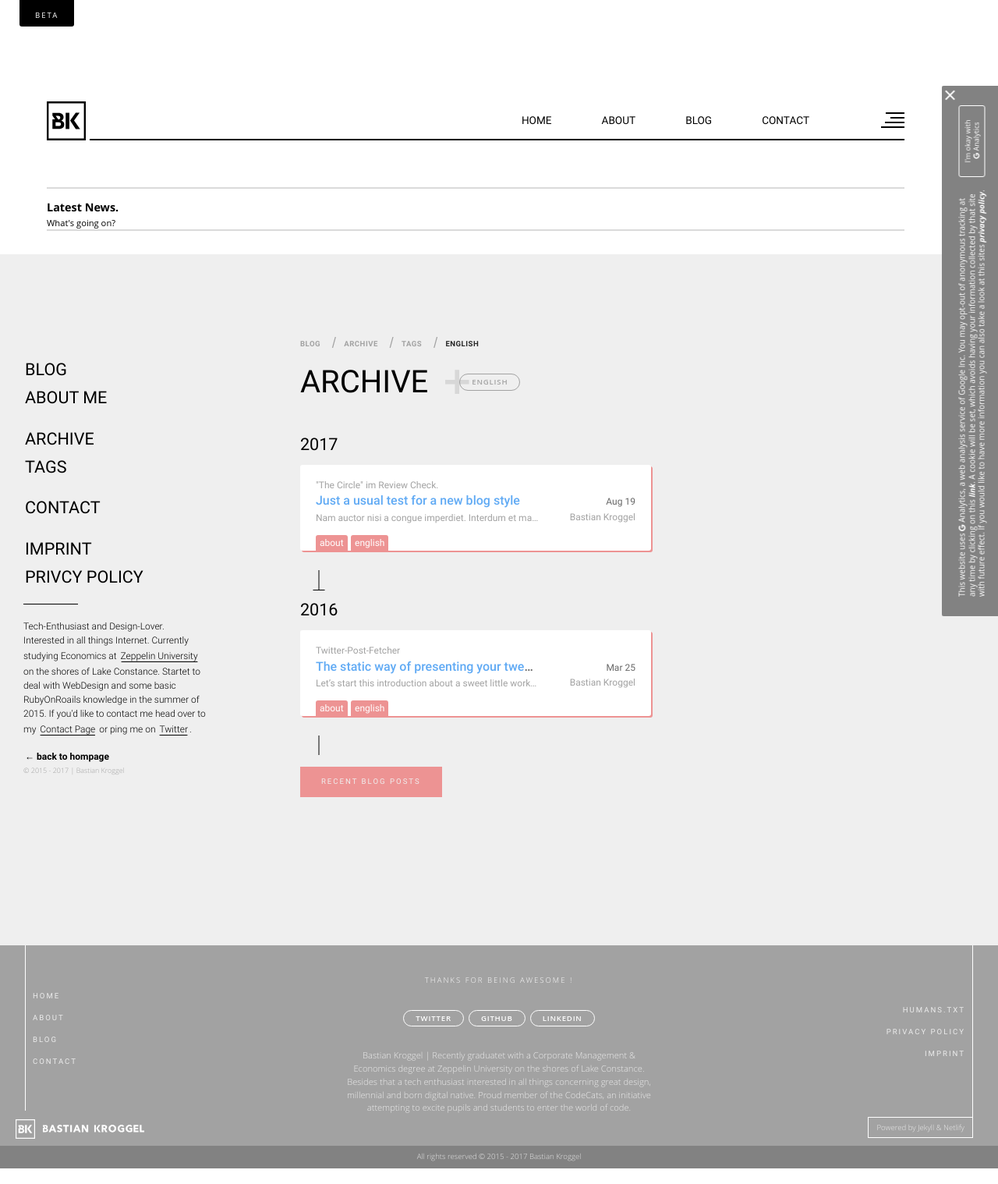
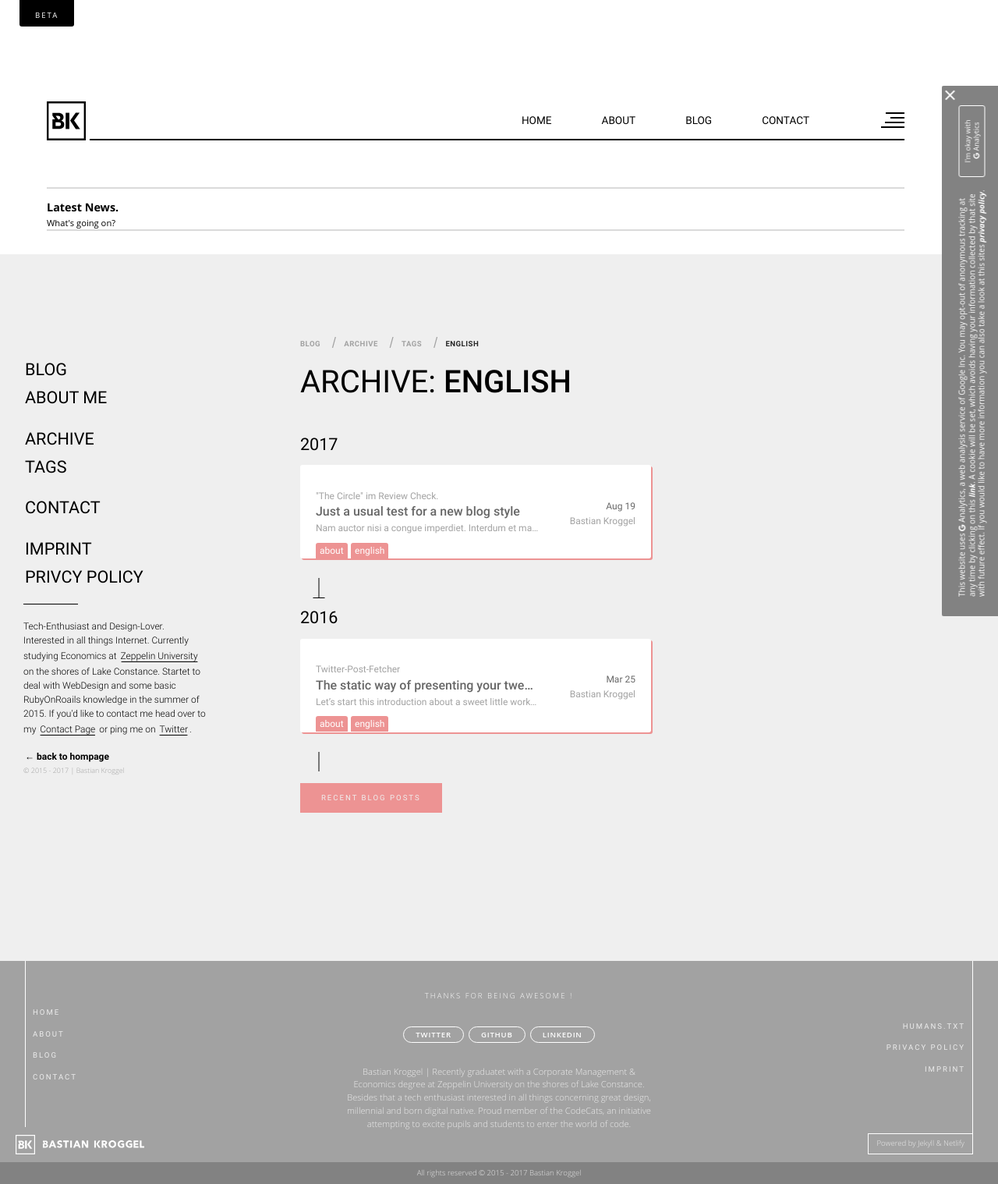
Before and after one commit to bkroggel/luzid, a Jekyll site: the page built from blog/archive/tags/english.html, in a window 1280 px wide. Shown: the whole page at 78% size. Built offline with Jekyll 4.4.1, drawn with Linux system fonts in a browser that asks for light colours; nearby versions of some CDN libraries; some web fonts are replaced; a script that is not in the unit is left out.

Commit message:
restyling archive tag titles, added hight to archive items on medium sized screens

```diff
--- a/_includes/blog/archive/_tag.html
+++ b/_includes/blog/archive/_tag.html
@@ -13,8 +13,8 @@
         </ul>
       </div>
       <div class="bk-blog__section-title">
-        <h1>Archive</h1>
-        <div class="archive_tag"><p>{{ page.title }}</p></div>
+        <h1>Archive:</h1>
+        <div class="tag_title"><h1>{{ page.title }}</h1></div>
       </div>
 
       <section id="archive">
--- a/_sass/_typography.scss
+++ b/_sass/_typography.scss
@@ -328,6 +328,11 @@ a.announcement_link {
   display: inline;
 }
 
+.tag_title h1 {
+  font-weight: 500;
+  margin-left: 10px;
+}
+
 .archive__element p.year {
   font-family: $reading;
   color: $darkest-color;
@@ -384,6 +389,12 @@ a.announcement_link {
   }
   p.content {
     margin-top: 3px;
+  }
+  p.title {
+    @include link-mix($blog-font-color);
+  }
+  p.subtitle {
+    @include link-mix($dark-color);
   }
 }
 
--- a/_sass/blog/_archive.scss
+++ b/_sass/blog/_archive.scss
@@ -85,6 +85,8 @@
     width: calc(50% - 10px);
     margin-right: 10px;
     min-width: 450px;
+    height: 120px;
+    position: relative;
   };
 }
 
@@ -99,6 +101,9 @@
   padding-bottom: 0;
   flex: 1 1 100%;
   overflow: hidden;
+  @include media-query($medium){
+    padding-bottom: 15px;
+  };
 }
 .item__about {
   flex: 0 0 auto;
@@ -113,31 +118,35 @@
     border-top-left-radius: 3px;
     border-top-right-radius: 3px;
   }
+  @include media-query($medium){
+    position: absolute;
+    bottom: 0;
+  };
 }
 
-.archive_tag {
-  display: table-cell;
-  p {
-    display: table;
-    position: relative;
-    border: 1px solid $dark-color;
-    border-radius: 20px;
-    padding: 3px 15px;
-    vertical-align: middle;
-    margin: 0 0 0 40px;
-    background-color: $main-color;
-    &:before {
-      content: '+';
-      position: absolute;
-      top: 50%;
-      left: 0;
-      transform: translate(-60%, -52%);
-      color: $dark-color;
-      opacity: 0.3;
-      font-size: 4rem;
-    }
-  }
-}
+// .archive_tag {
+//   display: table-cell;
+//   p {
+//     display: table;
+//     position: relative;
+//     border: 1px solid $dark-color;
+//     border-radius: 20px;
+//     padding: 3px 15px;
+//     vertical-align: middle;
+//     margin: 0 0 0 40px;
+//     background-color: $main-color;
+//     &:before {
+//       content: '+';
+//       position: absolute;
+//       top: 50%;
+//       left: 0;
+//       transform: translate(-60%, -52%);
+//       color: $dark-color;
+//       opacity: 0.3;
+//       font-size: 4rem;
+//     }
+//   }
+// }
 
 .archive__bc {
   margin-bottom: 10px;
--- a/assets/js/main.js
+++ b/assets/js/main.js
@@ -13,7 +13,6 @@ $(document).ready(function() {
       var storewindow_height = $('#storewindow').height();
       if (storewindow_height) {
         var news_height = news_height + storewindow_height
-        console.log(news_height)
       }
       var margin_in_viewport = $('.bk-blog-nav--frame').outerHeight(true) + news_height - $(document).scrollTop();
 
```
